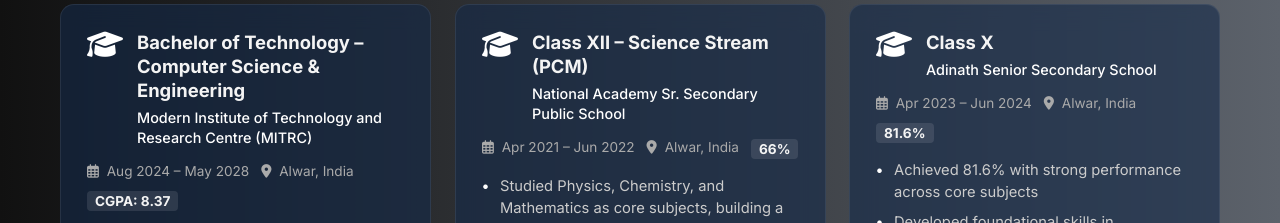
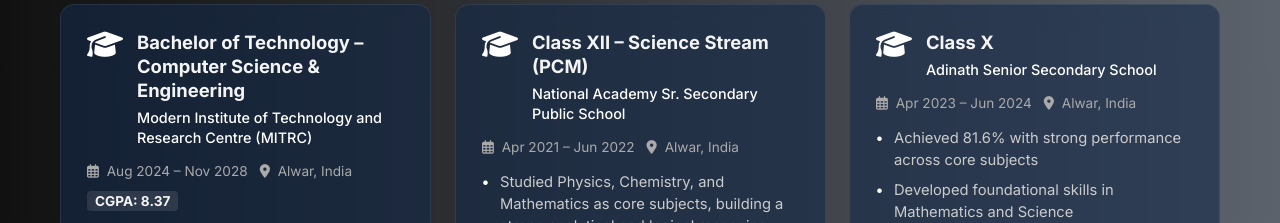
Before and after one commit to vinayak2922k/Portfolio-Site, a plain HTML site: page index.html in a window 1280 px wide. Shown: the part 2980-3203 px from the top of the page. Drawn offline with nearby package versions, Linux system fonts and the light colour scheme; a web font is replaced by a local one.

Commit message:
Percentage

```diff
--- a/index.html
+++ b/index.html
@@ -195,7 +195,7 @@
                             </div>
                         </div>
                         <div class="edu-meta">
-                            <span><i class="far fa-calendar-alt"></i> Aug 2024 – May 2028</span>
+                            <span><i class="far fa-calendar-alt"></i> Aug 2024 – Nov 2028</span>
                             <span><i class="fas fa-map-marker-alt"></i> Alwar, India</span>
                             <span class="score">CGPA: 8.37</span>
                         </div>
@@ -217,7 +217,7 @@
                         <div class="edu-meta">
                             <span><i class="far fa-calendar-alt"></i> Apr 2021 – Jun 2022</span>
                             <span><i class="fas fa-map-marker-alt"></i> Alwar, India</span>
-                            <span class="score">66%</span>
+                         <!--<span class="score">66%</span>-->
                         </div>
                         <ul class="edu-highlights">
                             <li>Studied Physics, Chemistry, and Mathematics as core subjects, building a strong analytical and logical reasoning foundation</li>
@@ -237,7 +237,7 @@
                         <div class="edu-meta">
                             <span><i class="far fa-calendar-alt"></i> Apr 2023 – Jun 2024</span>
                             <span><i class="fas fa-map-marker-alt"></i> Alwar, India</span>
-                            <span class="score">81.6%</span>
+                           <!--<span class="score">81.6%</span>-->
                         </div>
                         <ul class="edu-highlights">
                             <li>Achieved 81.6% with strong performance across core subjects</li>
```
